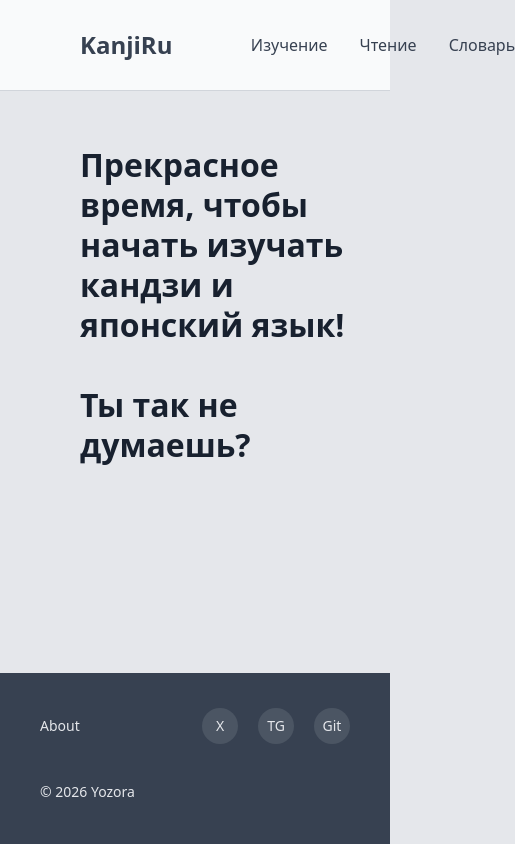
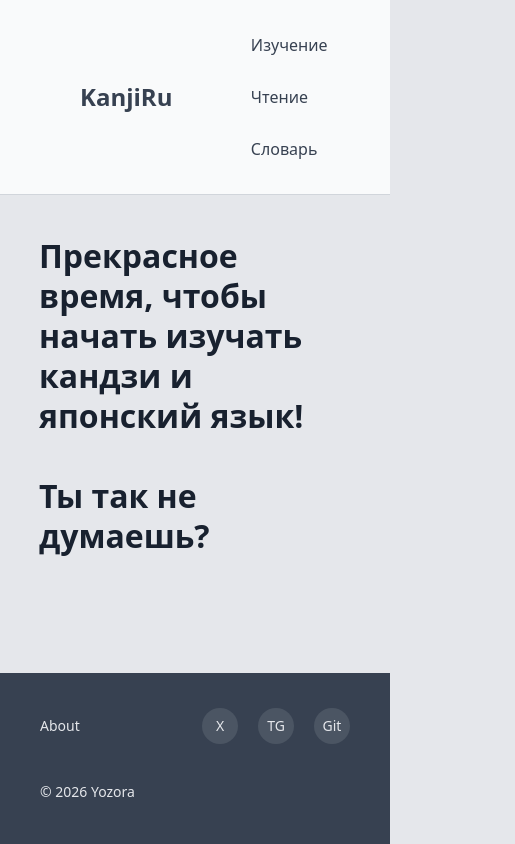
Before and after one commit to yozora3-work/kanjiru, a React (Vite) app: page / in a window 390 px wide. Shown: the whole page, 515 px wide, since content can reach past the window. Built offline with nearby package versions, Linux system fonts and the light colour scheme.

Commit message:
fix: mobile

```diff
--- a/index.html
+++ b/index.html
@@ -3,7 +3,10 @@
   <head>
     <meta charset="UTF-8" />
 
-    <meta name="viewport" content="width=device-width, initial-scale=1.0" />
+    <meta
+      name="viewport"
+      content="width=device-width, initial-scale=1.0, maximum-scale=1.0, user-scalable=no"
+    />
 
     <title>KanjiRu</title>
   </head>
--- a/src/index.css
+++ b/src/index.css
@@ -3,6 +3,7 @@
 #root {
   margin: 0;
   min-height: 100vh;
+  width: 100%;
   display: flex;
   flex-direction: column;
 }
@@ -94,13 +95,13 @@
   color: green;
 }
 .container-content {
-  margin: 2rem 5rem;
+  margin: 5% 10%;
   height: 100%;
 }
 
 .container-parent {
   max-width: inherit;
-  min-width: calc(400px - 5rem);
+  /* min-width: calc(400px - 5rem); */
   height: max-content;
 }
 
@@ -210,7 +211,6 @@
   100% {
     background-color: #0000001f;
   }
-
 }
 
 .regular-word:hover {
--- a/src/layouts/Header.jsx
+++ b/src/layouts/Header.jsx
@@ -5,13 +5,12 @@
   padding: 1.2rem 5rem 1.2rem 5rem;
   border-bottom: 1px solid var(--color-grey-200);
 
-  display: flex;
+  /* display: flex; */
   gap: 2.4rem;
   align-items: center;
   justify-content: space-around;
 
   .navbar {
-    width: 100%;
     display: flex;
     gap: 2.4rem;
     align-items: center;
@@ -22,8 +21,9 @@
     font-size: 1.5rem;
     font-weight: bold;
   }
-  .navbar .links {
+  .links {
     display: flex;
+    flex-wrap: wrap;
     gap: 2rem;
   }
 `;
```
Also changed, not shown: app.js (+1 -17 lines).
